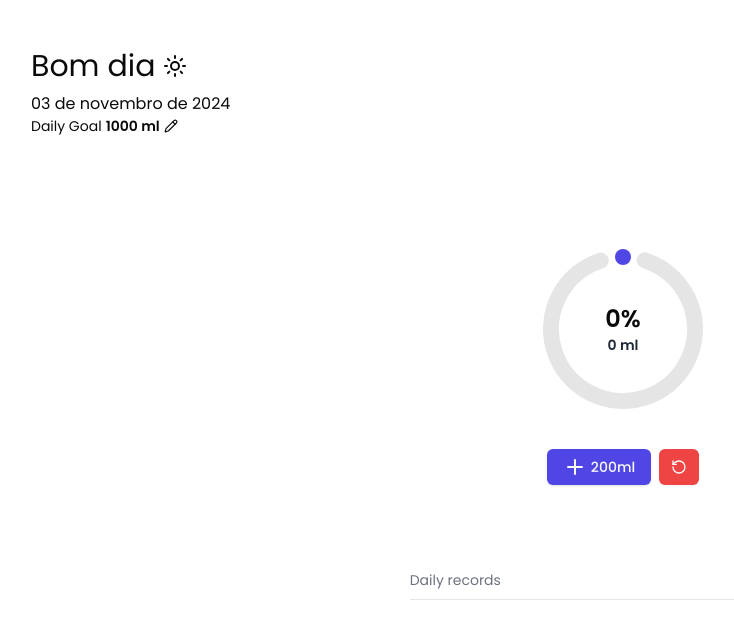
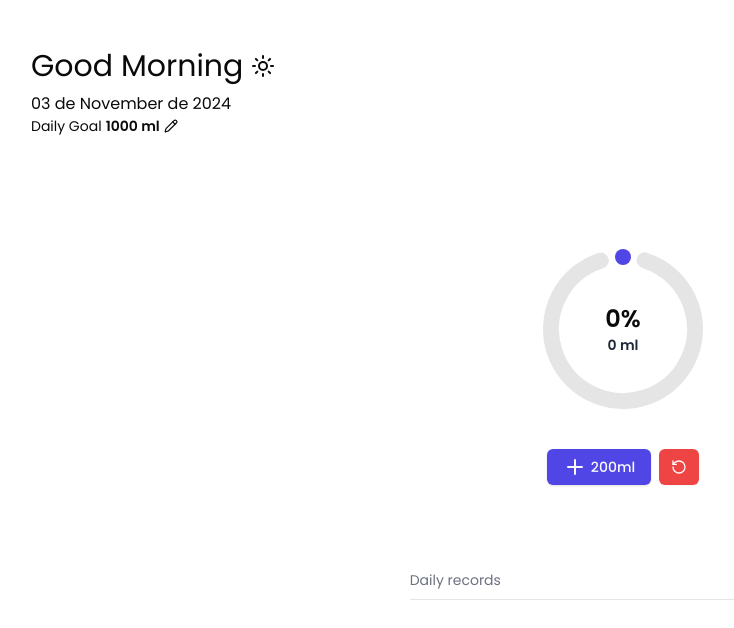
Before and after one commit to love-quinn/water-reminder, a Next.js app: page / in a window 1280 px wide. Shown: the top 628 px of the page, without its empty margins (17-751 px from the left). Built offline with nearby package versions, Linux system fonts and the light colour scheme.

Commit message:
bugfix: update greetings and date to english us locale

```diff
--- a/components/header.tsx
+++ b/components/header.tsx
@@ -4,7 +4,7 @@ import {
   DialogTrigger,
 } from "@radix-ui/react-dialog";
 import { format } from "date-fns";
-import { ptBR } from "date-fns/locale";
+import { enUS } from "date-fns/locale";
 import { Pencil, Sun } from "lucide-react";
 import {
   DialogContent,
@@ -18,18 +18,18 @@ import { Button } from "./ui/button";
 import { ChangeEvent, useState } from "react";
 
 const currentDate = format(new Date(), "dd 'de' MMMM' de 'yyyy", {
-  locale: ptBR,
+  locale: enUS,
 });
 
 const getGreeting = () => {
   const currentHour = new Date().getHours();
 
   if (currentHour < 12) {
-    return "Bom dia";
+    return "Good Morning";
   } else if (currentHour < 18) {
-    return "Boa tarde";
+    return "Good Afternoon";
   } else {
-    return "Boa noite";
+    return "Good Evening";
   }
 };
 const greeting = getGreeting();
```
